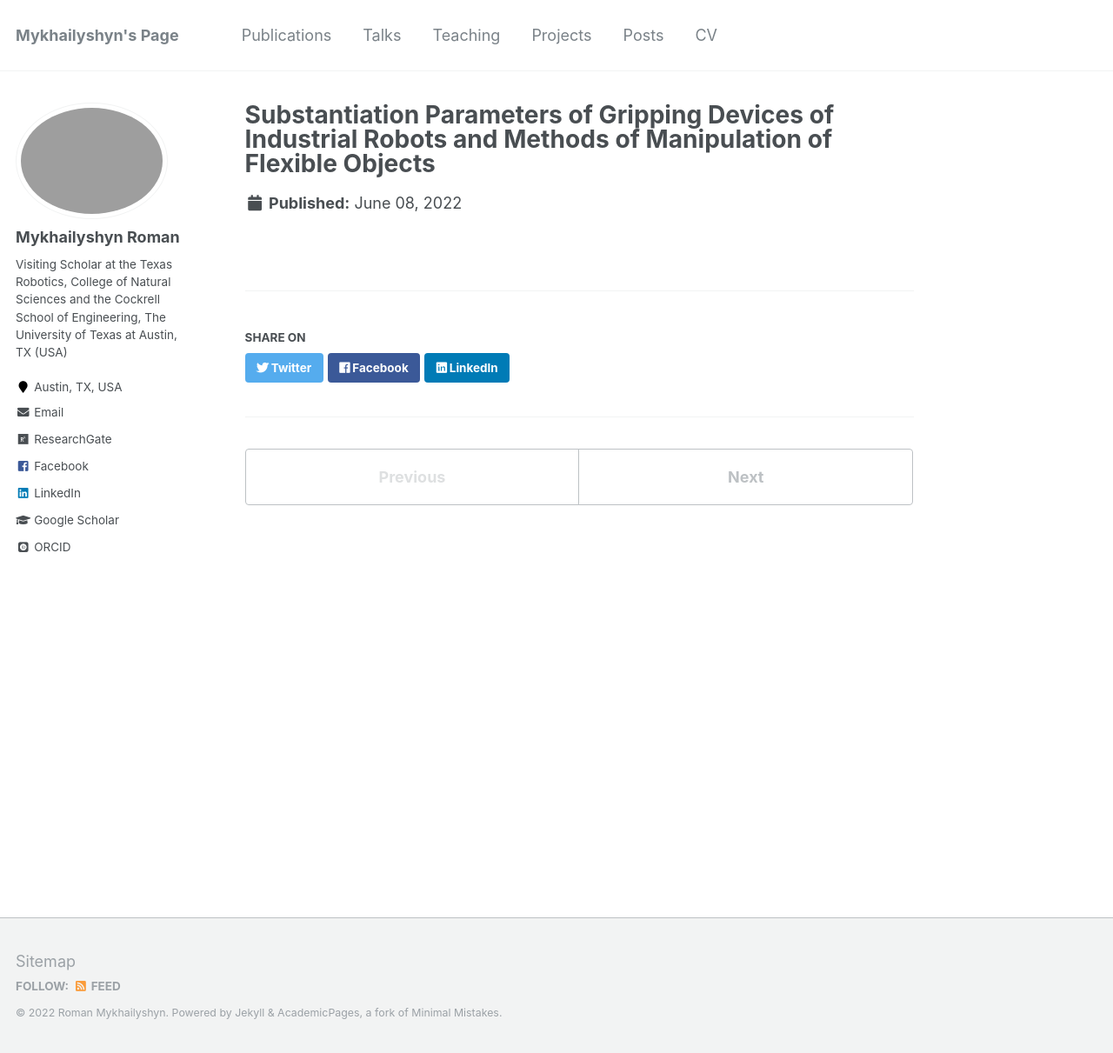
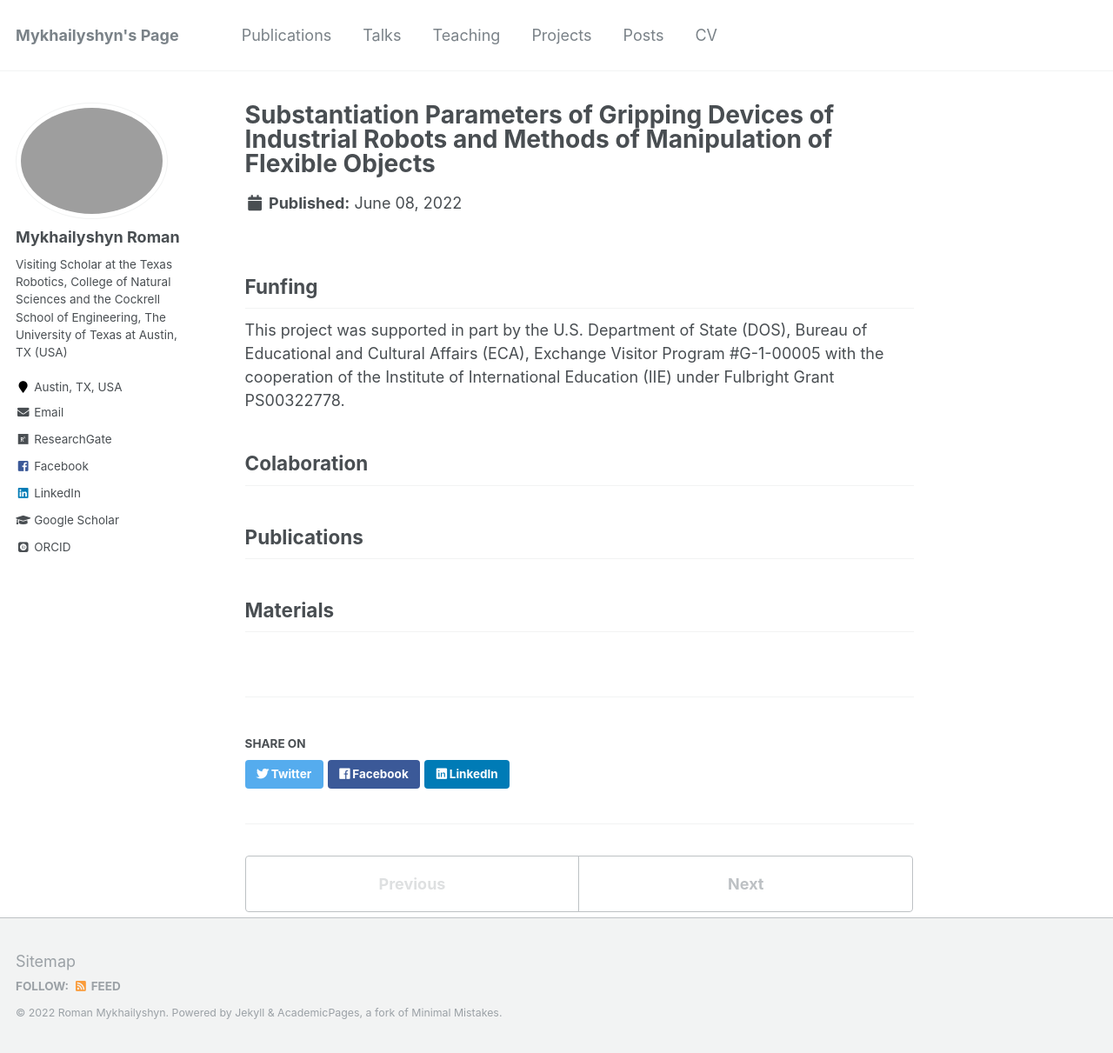
Before and after one commit to RomanMykhailyshyn/RomanMykhailyshyn.github.io, a Jekyll site: the page built from _portfolio/portfolio-1.md, in a window 1280 px wide and 1211 px high. Shown: the whole window at 87% size. Built offline with Jekyll 4.4.1, drawn with Linux system fonts in a browser that asks for light colours; some web fonts are replaced.

Commit message:
Update portfolio-1.md

```diff
--- a/_portfolio/portfolio-1.md
+++ b/_portfolio/portfolio-1.md
@@ -3,3 +3,12 @@ title: "Substantiation Parameters of Gripping Devices of Industrial Robots and M
 excerpt: "<br/><img src='/images/P3.png'>"
 collection: portfolio
 ---
+## Funfing
+This project was supported in part by the U.S. Department of State (DOS), Bureau of Educational and Cultural Affairs (ECA), Exchange Visitor Program #G-1-00005 with the cooperation of the Institute of International Education (IIE) under Fulbright Grant PS00322778.
+
+## Colaboration
+
+## Publications
+
+
+## Materials
```
